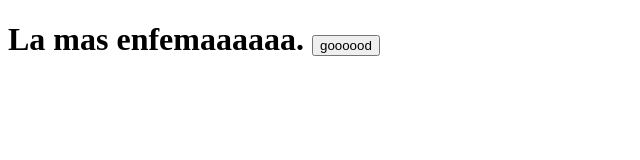
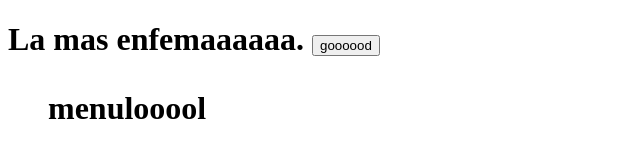
Before and after one commit to TioTropi/Web, a plain HTML site: page File/index.html in a window 1280 px wide. Shown: the whole page, without its empty margins (0-640 px from the left). Drawn offline with Linux system fonts and the light colour scheme.

Commit message:
No che si saldrá

```diff
--- a/File/index.html
+++ b/File/index.html
@@ -8,6 +8,7 @@
             <h1>
                 La mas enfemaaaaaa.
                 <button>goooood</button>
+                <menu>menulooool</menu>
             </h1>
         </div>
     </body>
```
